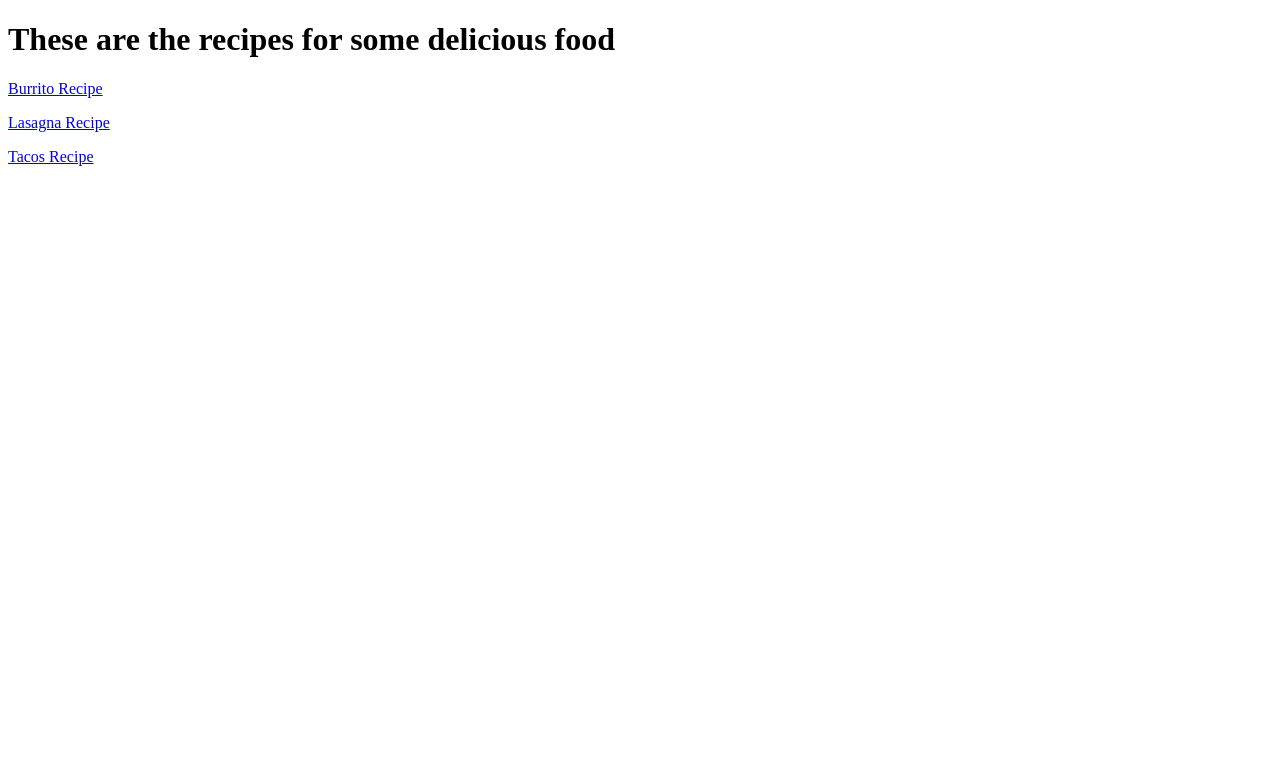
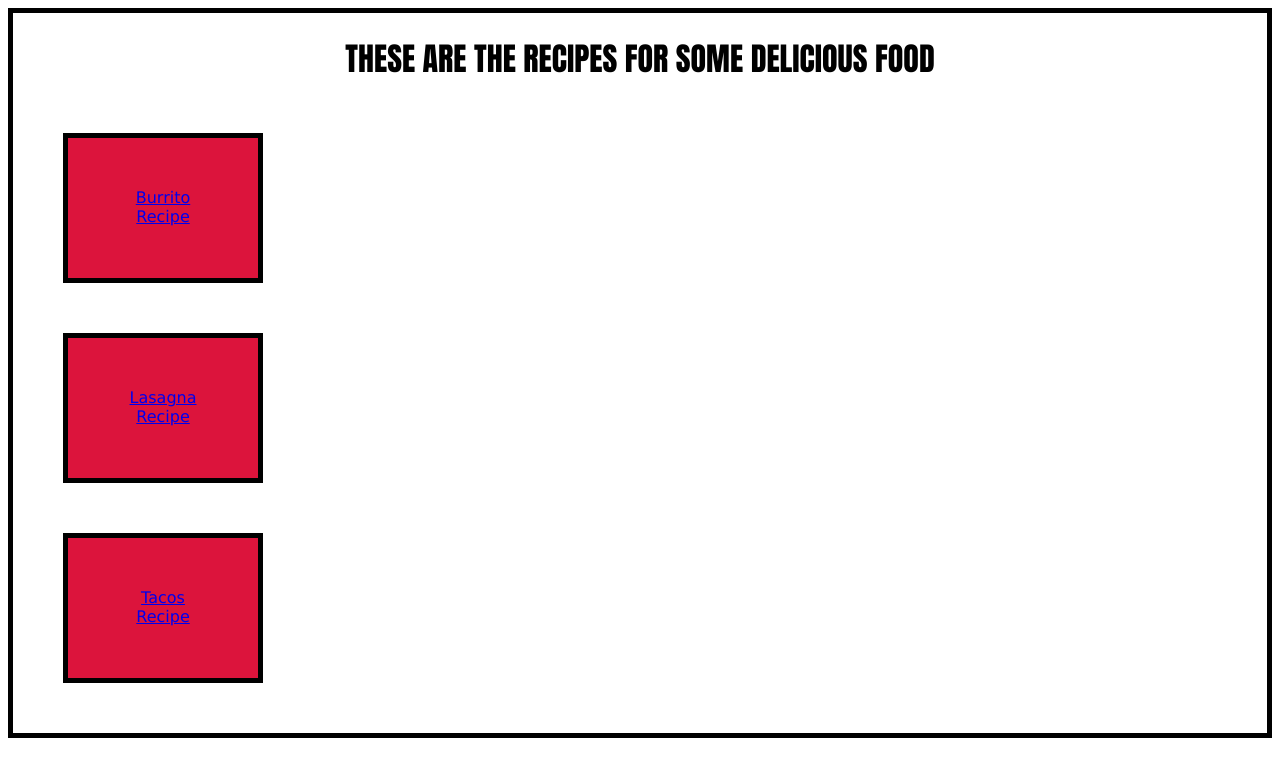
Before and after one commit to networknadgers/networknadgers, a plain HTML site: page index.html in a window 1280 px wide. Drawn offline with Linux system fonts and the light colour scheme.

Commit message:
Add new block and CSS styling

```diff
--- a/food/burrito.css
+++ b/food/burrito.css
@@ -11,6 +11,10 @@ body {
 
 #back-button {
     background-color: rgb(255, 153, 0);
+    border:ridge black 5px;
+    height:30px;
+    margin:auto;
+    display:block;
 }
 
 .list {
--- a/index.html
+++ b/index.html
@@ -4,14 +4,14 @@
     <meta charset="UTF-8">
     <meta name="viewport" content="width=device-width, initial-scale=1.0">
     <title>Recipes for Disaster</title>
-    <link rel="stylesheet" href="stylesheet.css">
+    <link rel="stylesheet" href="style.css">
 </head>
 <body>
     <h1 class="header">These are the recipes for some delicious food</h1>
-    <div class="list">
-        <p><a href="/recipes2.0/burrito.html" target="_blank">Burrito Recipe</a></p>
-        <p><a href="/recipes2.0/lasagna.html" target="_blank">Lasagna Recipe</a></p>
-        <p><a href="/recipes2.0/tacos.html" target="_blank">Tacos Recipe</a></p>
+    <div>
+        <div class="burrito"><a href="/food/burrito.html" target="_blank">Burrito Recipe</a></div>
+        <div class="lasagna"><a href="/food/lasagna.html" target="_blank">Lasagna Recipe</a></div>
+        <div class="tacos"><a href="/food/tacos.html" target="_blank">Tacos Recipe</a></div>
     </div>
 </body>
 </html>
--- a/style.css
+++ b/style.css
@@ -1,18 +1,27 @@
+* {
+    box-sizing:border-box;
+}
+
 body {
     font-family: Verdana, Geneva, Tahoma, sans-serif;
-    font-weight: 500;
-    background-color: rgb(48, 95, 150);
-}
-
-.list {
-    text-align: center;
+    font-weight:100;
+    background-color: #fffffffd;
+    border:5px solid black;
 }
 
 .header {
-    text-align: center;
+    font-family: Impact, Haettenschweiler, 'Arial Narrow Bold', sans-serif;
+    width: auto;
+    text-align:center;
+    text-transform:uppercase;
 }
 
-p {
-    color: white;
-    background-color: yellow;
+.burrito, .lasagna, .tacos {
+    width: 200px;
+    height: 150px;
+    margin: 50px;;
+    padding:50px;
+    border: solid black 5px;
+    text-align:center;
+    background-color:crimson;
 }
```
Also changed, not shown: food/burrito.html (+3 -1 lines).
